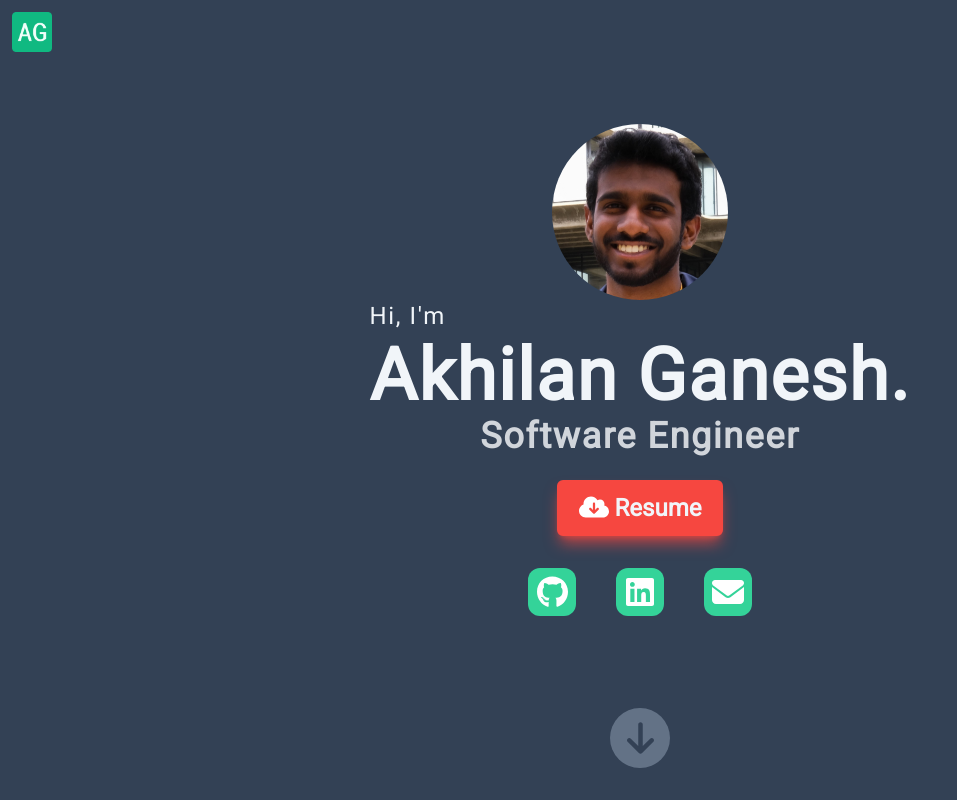
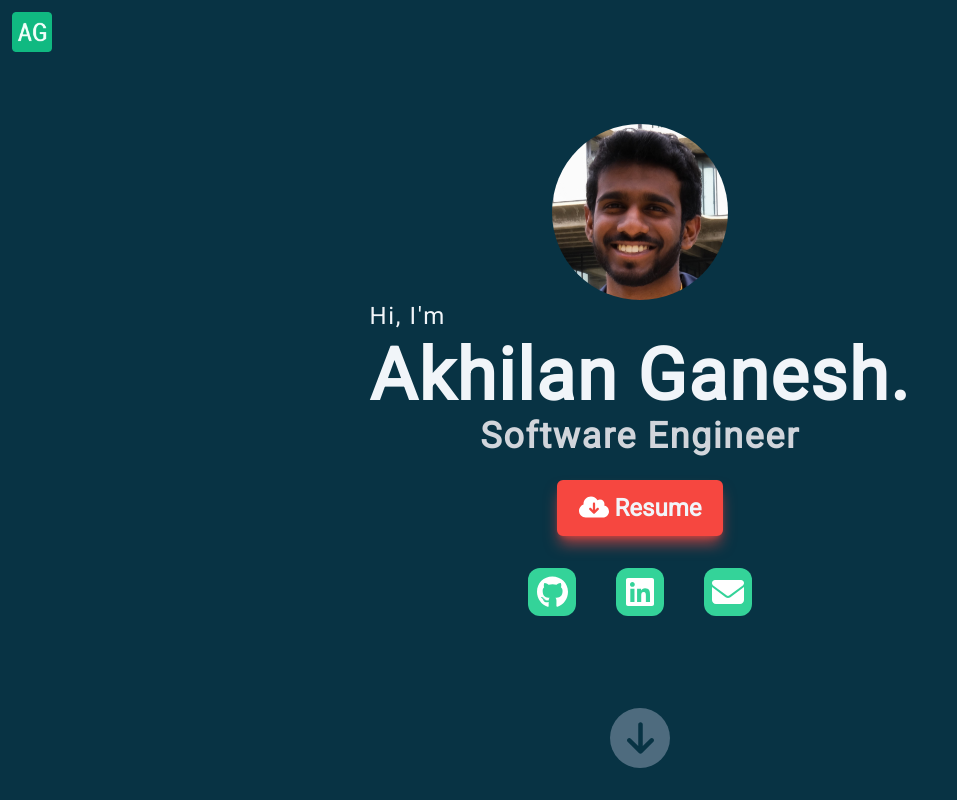
Before and after one commit to akhilanganesh/my-portfolio, a Next.js app: page / in a window 1280 px wide. Shown: the top 800 px of the page, without its empty margins (0-957 px from the left). Built offline with nearby package versions, Linux system fonts and the light colour scheme.

Commit message:
Updated background color to bluer cyan

```diff
--- a/tailwind.config.ts
+++ b/tailwind.config.ts
@@ -68,7 +68,7 @@ const config: Config = {
         'theme-lightgray':  colors.gray['300'],
         'theme-gray':       colors.stone['200'],
         'theme-darkgray':   colors.gray['700'],
-        'theme-color1':     colors.slate['700'],
+        'theme-color1':     colors.cyan['950'],
         'theme-color1b':    colors.slate['400'],
         'theme-color1c':    colors.slate['300'],
         'theme-color2':     colors.emerald['400'], // colored
```
